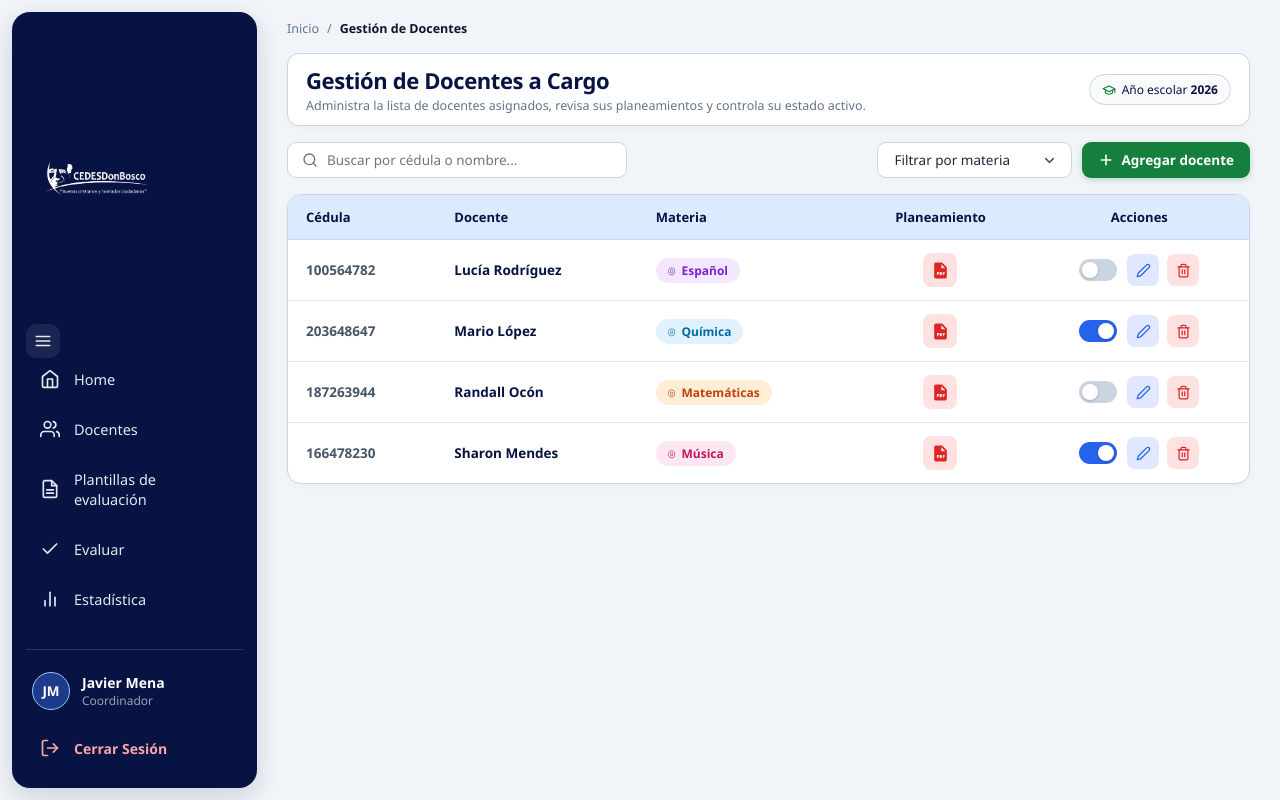
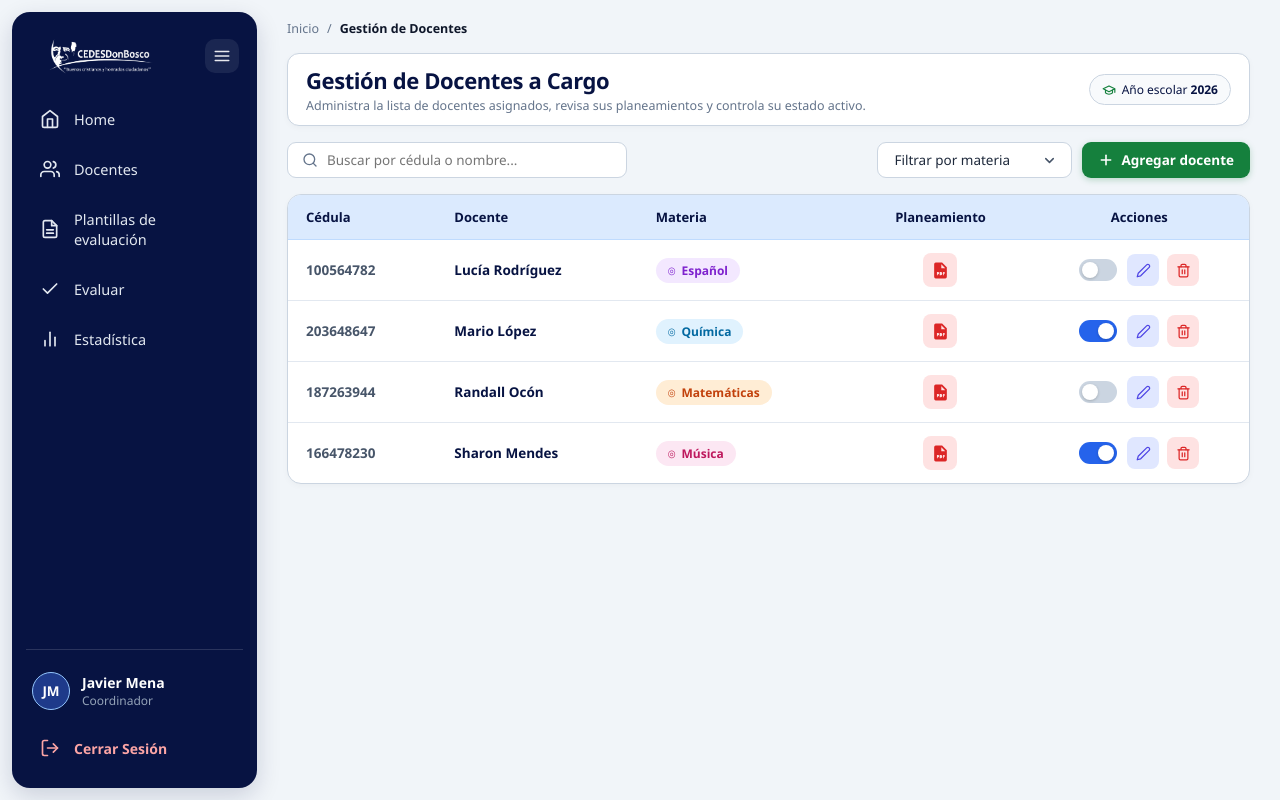
Before and after one commit to sgonzalez-source/Sistema-de-Evaluaciones, a PHP site: page /docentes.php in a window 1280 px wide. Run offline with PHP 8.4, Linux system fonts and the light colour scheme.

Commit message:
update16

```diff
--- a/docentes.css
+++ b/docentes.css
@@ -306,7 +306,7 @@
 
 .btn-icono-tabla.editar {
     background-color: #e0e7ff;
-    color: #2563eb;
+    color: #4f46e5;
 }
 
 .btn-icono-tabla.editar:hover {
--- a/docentes.php
+++ b/docentes.php
@@ -18,7 +18,7 @@ $anio_escolar = "2026";
     <meta charset="UTF-8">
     <meta name="viewport" content="width=device-width, initial-scale=1.0">
     <title>Gestión de Docentes - CEDES Don Bosco</title>
-    <link rel="stylesheet" href="principal.css?v=57">
+    <link rel="stylesheet" href="principal.css?v=58">
     <link rel="stylesheet" href="docentes.css?v=17">
     <style>
         .tabla-docentes th:nth-child(4),
@@ -35,6 +35,7 @@ $anio_escolar = "2026";
     <aside class="menu" id="sidebar-menu">
         <script>if(localStorage.getItem('menu_colapsado')==='1')document.getElementById('sidebar-menu').classList.add('colapsado');</script>
 
+        <div class="cabecera-menu">
             <div class="logo">
                 <img src="logo_white.png" alt="CEDES Don Bosco" class="logo-blanco">
             </div>
@@ -46,6 +47,7 @@ $anio_escolar = "2026";
                     <line x1="3" y1="18" x2="21" y2="18"></line>
                 </svg>
             </button>
+        </div>
 
         <nav class="opciones">
             <a href="principal.php" title="Home">
--- a/estadisticas.php
+++ b/estadisticas.php
@@ -20,7 +20,7 @@ $anio_escolar = date('Y');
     <meta charset="UTF-8">
     <meta name="viewport" content="width=device-width, initial-scale=1.0">
     <title>Estadísticas de Evaluación - CEDES Don Bosco</title>
-    <link rel="stylesheet" href="principal.css?v=57">
+    <link rel="stylesheet" href="principal.css?v=58">
     <link rel="stylesheet" href="estadisticas.css?v=12">
     <script src="https://cdn.jsdelivr.net/npm/chart.js@4.4.1/dist/chart.umd.min.js"></script>
 </head>
@@ -32,6 +32,7 @@ $anio_escolar = date('Y');
     <aside class="menu" id="sidebar-menu">
         <script>if(localStorage.getItem('menu_colapsado')==='1')document.getElementById('sidebar-menu').classList.add('colapsado');</script>
 
+        <div class="cabecera-menu">
             <div class="logo">
                 <img src="logo_white.png" alt="CEDES Don Bosco" class="logo-blanco">
             </div>
@@ -43,6 +44,7 @@ $anio_escolar = date('Y');
                     <line x1="3" y1="18" x2="21" y2="18"></line>
                 </svg>
             </button>
+        </div>
 
         <nav class="opciones">
             <a href="principal.php" title="Home">
--- a/evaluar.php
+++ b/evaluar.php
@@ -22,7 +22,7 @@ $periodo_mep_auto = ($mes_actual >= 2 && $mes_actual <= 7) ? "I Periodo" : "II P
     <meta charset="UTF-8">
     <meta name="viewport" content="width=device-width, initial-scale=1.0">
     <title>Evaluar Docente - CEDES Don Bosco</title>
-    <link rel="stylesheet" href="principal.css?v=57">
+    <link rel="stylesheet" href="principal.css?v=58">
     <link rel="stylesheet" href="evaluar.css?v=35">
 </head>
 <body>
@@ -33,6 +33,7 @@ $periodo_mep_auto = ($mes_actual >= 2 && $mes_actual <= 7) ? "I Periodo" : "II P
     <aside class="menu" id="sidebar-menu">
         <script>if(localStorage.getItem('menu_colapsado')==='1')document.getElementById('sidebar-menu').classList.add('colapsado');</script>
 
+        <div class="cabecera-menu">
             <div class="logo">
                 <img src="logo_white.png" alt="CEDES Don Bosco" class="logo-blanco">
             </div>
@@ -44,6 +45,7 @@ $periodo_mep_auto = ($mes_actual >= 2 && $mes_actual <= 7) ? "I Periodo" : "II P
                     <line x1="3" y1="18" x2="21" y2="18"></line>
                 </svg>
             </button>
+        </div>
 
         <nav class="opciones">
             <a href="principal.php" title="Home">
--- a/perfil.php
+++ b/perfil.php
@@ -20,7 +20,7 @@ $anio_escolar = date('Y');
     <meta charset="UTF-8">
     <meta name="viewport" content="width=device-width, initial-scale=1.0">
     <title>Perfil de Usuario - CEDES Don Bosco</title>
-    <link rel="stylesheet" href="principal.css?v=57">
+    <link rel="stylesheet" href="principal.css?v=58">
     <link rel="stylesheet" href="perfil.css?v=2">
 </head>
 <body>
@@ -31,6 +31,7 @@ $anio_escolar = date('Y');
     <aside class="menu" id="sidebar-menu">
         <script>if(localStorage.getItem('menu_colapsado')==='1')document.getElementById('sidebar-menu').classList.add('colapsado');</script>
 
+        <div class="cabecera-menu">
             <div class="logo">
                 <img src="logo_white.png" alt="CEDES Don Bosco" class="logo-blanco">
             </div>
@@ -42,6 +43,7 @@ $anio_escolar = date('Y');
                     <line x1="3" y1="18" x2="21" y2="18"></line>
                 </svg>
             </button>
+        </div>
 
         <nav class="opciones">
             <a href="principal.php" title="Home">
--- a/plantilla_evaluacion.php
+++ b/plantilla_evaluacion.php
@@ -22,7 +22,7 @@ $periodo_mep_auto = ($mes_actual >= 2 && $mes_actual <= 7) ? "I Periodo" : "II P
     <meta charset="UTF-8">
     <meta name="viewport" content="width=device-width, initial-scale=1.0">
     <title>Plantillas de Evaluación - CEDES Don Bosco</title>
-    <link rel="stylesheet" href="principal.css?v=57">
+    <link rel="stylesheet" href="principal.css?v=58">
     <link rel="stylesheet" href="plantilla_evaluacion.css?v=30">
 </head>
 <body>
@@ -33,6 +33,7 @@ $periodo_mep_auto = ($mes_actual >= 2 && $mes_actual <= 7) ? "I Periodo" : "II P
     <aside class="menu" id="sidebar-menu">
         <script>if(localStorage.getItem('menu_colapsado')==='1')document.getElementById('sidebar-menu').classList.add('colapsado');</script>
 
+        <div class="cabecera-menu">
             <div class="logo">
                 <img src="logo_white.png" alt="CEDES Don Bosco" class="logo-blanco">
             </div>
@@ -44,6 +45,7 @@ $periodo_mep_auto = ($mes_actual >= 2 && $mes_actual <= 7) ? "I Periodo" : "II P
                     <line x1="3" y1="18" x2="21" y2="18"></line>
                 </svg>
             </button>
+        </div>
 
         <nav class="opciones">
             <a href="principal.php" title="Home">
```
Lines whose indentation alone changed are shown as unchanged.
